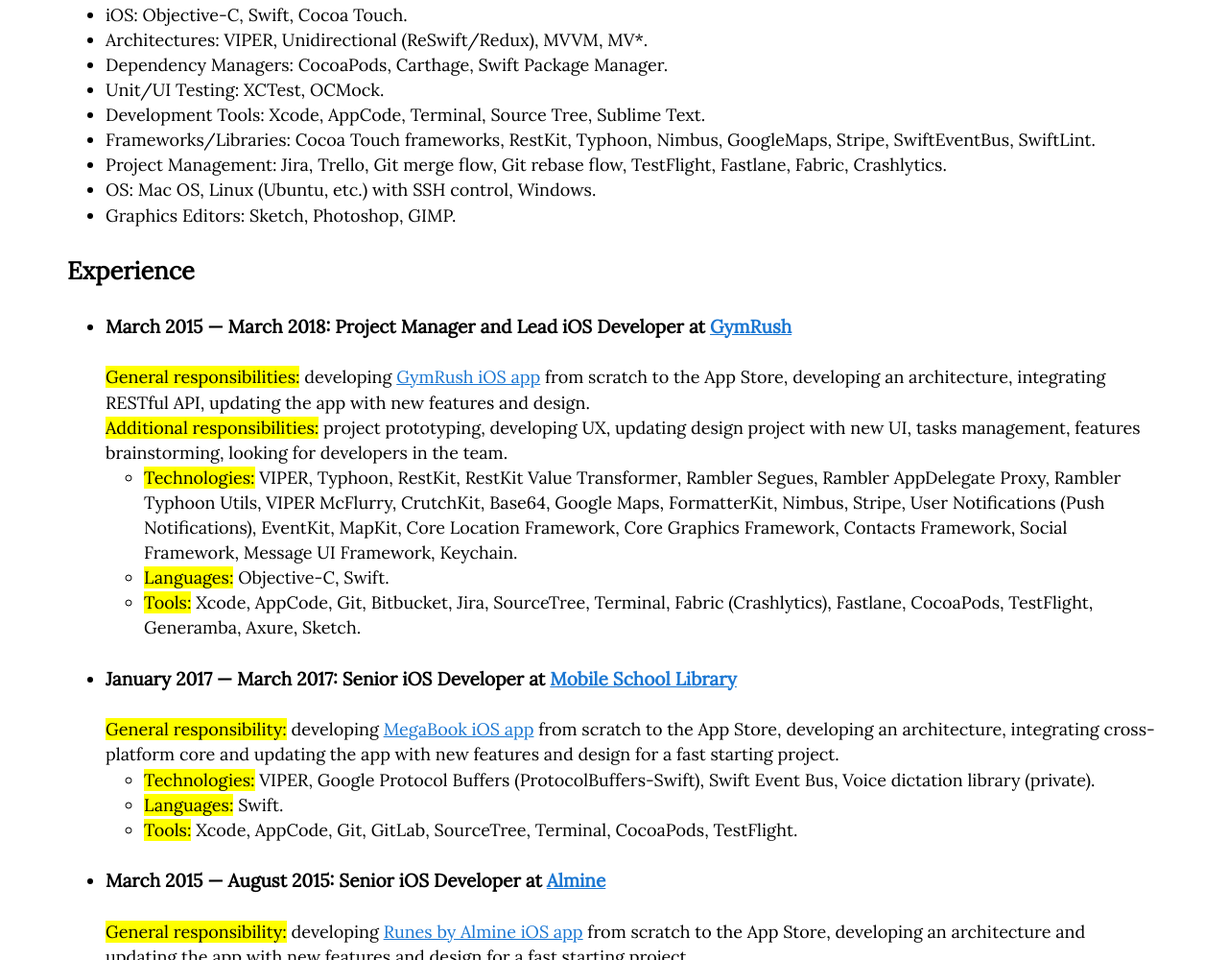
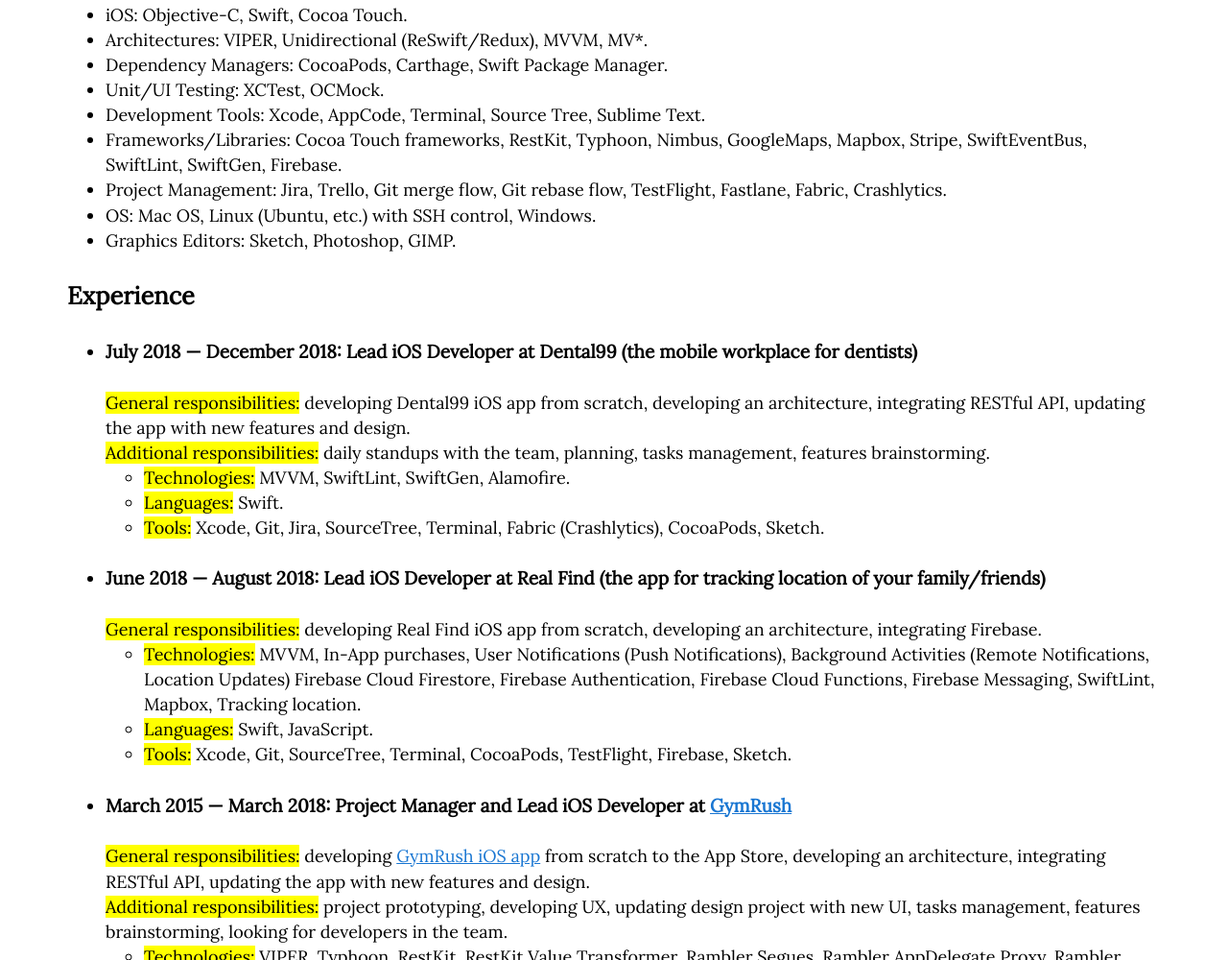
Before and after one commit to evgeniymikholap/evgeniymikholap.github.io, a plain HTML site: page cv/index.html in a window 1280 px wide. Shown: the part 716-1716 px from the top of the page at 96% size. Drawn offline with Linux system fonts and the light colour scheme.

Commit message:
Update work experience

```diff
--- a/cv/index.html
+++ b/cv/index.html
@@ -144,7 +144,7 @@
     <li>Dependency Managers: CocoaPods, Carthage, Swift Package Manager</li>
     <li>Unit/UI Testing: XCTest, OCMock</li>
     <li>Development Tools: Xcode, AppCode, Terminal, Source Tree, Sublime Text</li>
-    <li>Frameworks/Libraries: Cocoa Touch frameworks, RestKit, Typhoon, Nimbus, GoogleMaps, Stripe, SwiftEventBus, SwiftLint</li>
+    <li>Frameworks/Libraries: Cocoa Touch frameworks, RestKit, Typhoon, Nimbus, GoogleMaps, Mapbox, Stripe, SwiftEventBus, SwiftLint, SwiftGen, Firebase</li>
     <li>Project Management: Jira, Trello, Git merge flow, Git rebase flow, TestFlight, Fastlane, Fabric, Crashlytics</li>
     <li>OS: Mac OS, Linux (Ubuntu, etc.) with SSH control, Windows</li>
     <li>Graphics Editors: Sketch, Photoshop, GIMP</li>
@@ -152,6 +152,27 @@
 
   <h3>Experience</h3>
   <ul class="no-dots">
+    <li>
+      <h4>July 2018 — December 2018: Lead iOS Developer at Dental99 (the mobile workplace for dentists)</h4>
+      <p><mark>General responsibilities:</mark> developing Dental99 iOS app from scratch, developing an architecture, integrating RESTful API, updating the app with new features and design.<br/>
+      <mark>Additional responsibilities:</mark> daily standups with the team, planning, tasks management, features brainstorming.</p>
+      <ul>
+        <li><mark>Technologies:</mark> MVVM, SwiftLint, SwiftGen, Alamofire</li>
+        <li><mark>Languages:</mark> Swift</li>
+        <li><mark>Tools:</mark> Xcode, Git, Jira, SourceTree, Terminal, Fabric (Crashlytics), CocoaPods, Sketch</li>
+      </ul>
+    </li>
+
+    <li>
+      <h4>June 2018 — August 2018: Lead iOS Developer at Real Find (the app for tracking location of your family/friends)</h4>
+      <p><mark>General responsibilities:</mark> developing Real Find iOS app from scratch, developing an architecture, integrating Firebase.</p>
+      <ul>
+        <li><mark>Technologies:</mark> MVVM, In-App purchases, User Notifications (Push Notifications), Background Activities (Remote Notifications, Location Updates) Firebase Cloud Firestore, Firebase Authentication, Firebase Cloud Functions, Firebase Messaging, SwiftLint, Mapbox, Tracking location</li>
+        <li><mark>Languages:</mark> Swift, JavaScript</li>
+        <li><mark>Tools:</mark> Xcode, Git, SourceTree, Terminal, CocoaPods, TestFlight, Firebase, Sketch</li>
+      </ul>
+    </li>
+
     <li>
       <h4>March 2015 — March 2018: Project Manager and Lead iOS Developer at <a target="_blank" href="https://gymrush.com">GymRush</a></h4>
       <p><mark>General responsibilities:</mark> developing <a target="_blank" href="https://itunes.apple.com/app/gymrush/id1020786353">GymRush iOS app</a> from scratch to the App Store, developing an architecture, integrating RESTful API, updating the app with new features and design.<br/>
```
Also changed, not shown: 1 other file.
